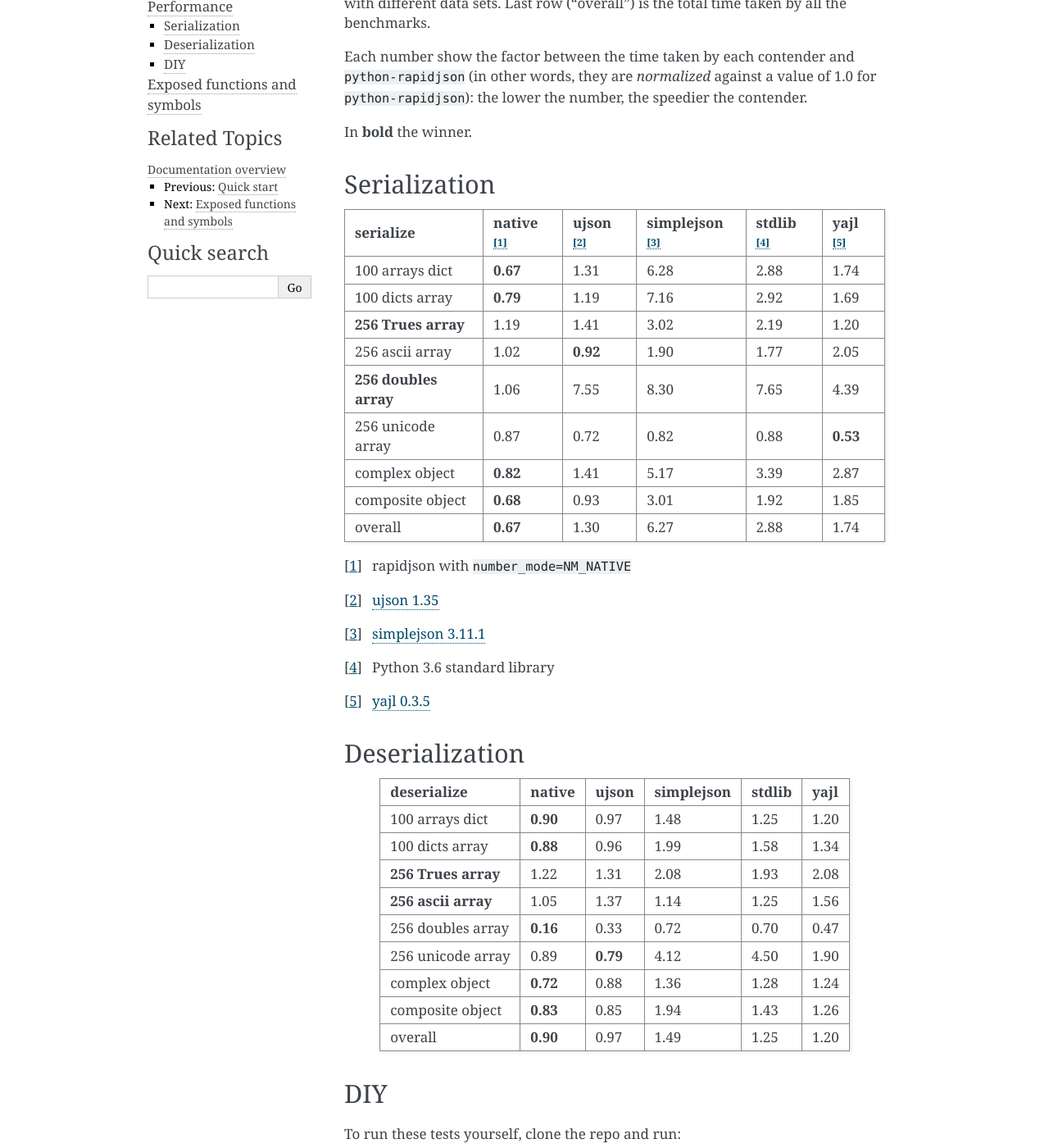
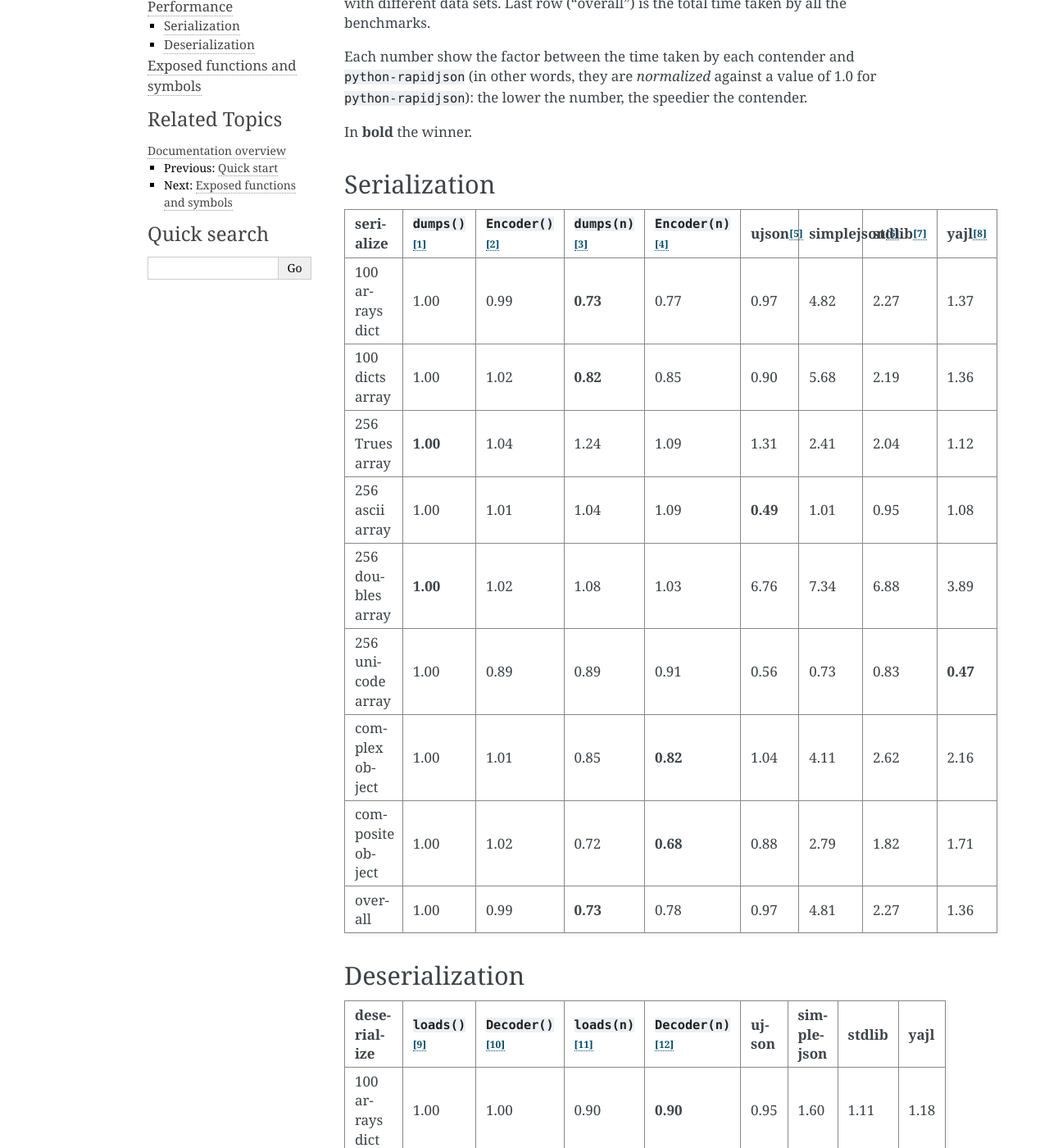
Before and after one commit to python-rapidjson/python-rapidjson, a Sphinx documentation site: the page built from docs/benchmarks.rst, in a window 1280 px wide and 1400 px high, scrolled down 203 px. Shown: the whole window at 82% size. Built offline with Sphinx 7.4.7, drawn with Linux system fonts in a browser that asks for light colours; some of the changed text lies outside the part shown.

Commit message:
Renew benchmarks tables

```diff
--- a/docs/benchmarks.rst
+++ b/docs/benchmarks.rst
@@ -18,61 +18,68 @@ In **bold** the winner.
 
 
 Serialization
--------------
+~~~~~~~~~~~~~
 
-+-----------------------+-----------------+-----------------+-----------------+-----------------+-----------------+
-|       serialize       |   native [1]_   |   ujson [2]_    | simplejson [3]_ |   stdlib [4]_   |    yajl [5]_    |
-+=======================+=================+=================+=================+=================+=================+
-|    100 arrays dict    |    **0.67**     |      1.31       |      6.28       |      2.88       |      1.74       |
-+-----------------------+-----------------+-----------------+-----------------+-----------------+-----------------+
-|    100 dicts array    |    **0.79**     |      1.19       |      7.16       |      2.92       |      1.69       |
-+-----------------------+-----------------+-----------------+-----------------+-----------------+-----------------+
-|  **256 Trues array**  |      1.19       |      1.41       |      3.02       |      2.19       |      1.20       |
-+-----------------------+-----------------+-----------------+-----------------+-----------------+-----------------+
-|    256 ascii array    |      1.02       |    **0.92**     |      1.90       |      1.77       |      2.05       |
-+-----------------------+-----------------+-----------------+-----------------+-----------------+-----------------+
-| **256 doubles array** |      1.06       |      7.55       |      8.30       |      7.65       |      4.39       |
-+-----------------------+-----------------+-----------------+-----------------+-----------------+-----------------+
-|   256 unicode array   |      0.87       |      0.72       |      0.82       |      0.88       |    **0.53**     |
-+-----------------------+-----------------+-----------------+-----------------+-----------------+-----------------+
-|    complex object     |    **0.82**     |      1.41       |      5.17       |      3.39       |      2.87       |
-+-----------------------+-----------------+-----------------+-----------------+-----------------+-----------------+
-|   composite object    |    **0.68**     |      0.93       |      3.01       |      1.92       |      1.85       |
-+-----------------------+-----------------+-----------------+-----------------+-----------------+-----------------+
-|        overall        |    **0.67**     |      1.30       |      6.27       |      2.88       |      1.74       |
-+-----------------------+-----------------+-----------------+-----------------+-----------------+-----------------+
-
-.. [1] rapidjson with ``number_mode=NM_NATIVE``
-.. [2] `ujson 1.35 <https://pypi.python.org/pypi/ujson/1.35>`__
-.. [3] `simplejson 3.11.1 <https://pypi.python.org/pypi/simplejson/3.11.1>`__
-.. [4] Python 3.6 standard library
-.. [5] `yajl 0.3.5 <https://pypi.python.org/pypi/yajl/0.3.5>`__
++-----------------------+----------------------+----------------------+----------------------+----------------------+----------------------+----------------------+----------------------+----------------------+
+|       serialize       |  ``dumps()``\ [1]_   | ``Encoder()``\ [2]_  |  ``dumps(n)``\ [3]_  | ``Encoder(n)``\ [4]_ |     ujson\ [5]_      |   simplejson\ [6]_   |     stdlib\ [7]_     |      yajl\ [8]_      |
++=======================+======================+======================+======================+======================+======================+======================+======================+======================+
+|    100 arrays dict    |         1.00         |         0.99         |       **0.73**       |         0.77         |         0.97         |         4.82         |         2.27         |         1.37         |
++-----------------------+----------------------+----------------------+----------------------+----------------------+----------------------+----------------------+----------------------+----------------------+
+|    100 dicts array    |         1.00         |         1.02         |       **0.82**       |         0.85         |         0.90         |         5.68         |         2.19         |         1.36         |
++-----------------------+----------------------+----------------------+----------------------+----------------------+----------------------+----------------------+----------------------+----------------------+
+|    256 Trues array    |       **1.00**       |         1.04         |         1.24         |         1.09         |         1.31         |         2.41         |         2.04         |         1.12         |
++-----------------------+----------------------+----------------------+----------------------+----------------------+----------------------+----------------------+----------------------+----------------------+
+|    256 ascii array    |         1.00         |         1.01         |         1.04         |         1.09         |       **0.49**       |         1.01         |         0.95         |         1.08         |
++-----------------------+----------------------+----------------------+----------------------+----------------------+----------------------+----------------------+----------------------+----------------------+
+|   256 doubles array   |       **1.00**       |         1.02         |         1.08         |         1.03         |         6.76         |         7.34         |         6.88         |         3.89         |
++-----------------------+----------------------+----------------------+----------------------+----------------------+----------------------+----------------------+----------------------+----------------------+
+|   256 unicode array   |         1.00         |         0.89         |         0.89         |         0.91         |         0.56         |         0.73         |         0.83         |       **0.47**       |
++-----------------------+----------------------+----------------------+----------------------+----------------------+----------------------+----------------------+----------------------+----------------------+
+|    complex object     |         1.00         |         1.01         |         0.85         |       **0.82**       |         1.04         |         4.11         |         2.62         |         2.16         |
++-----------------------+----------------------+----------------------+----------------------+----------------------+----------------------+----------------------+----------------------+----------------------+
+|   composite object    |         1.00         |         1.02         |         0.72         |       **0.68**       |         0.88         |         2.79         |         1.82         |         1.71         |
++-----------------------+----------------------+----------------------+----------------------+----------------------+----------------------+----------------------+----------------------+----------------------+
+|        overall        |         1.00         |         0.99         |       **0.73**       |         0.78         |         0.97         |         4.81         |         2.27         |         1.36         |
++-----------------------+----------------------+----------------------+----------------------+----------------------+----------------------+----------------------+----------------------+----------------------+
 
 
 Deserialization
----------------
+~~~~~~~~~~~~~~~
 
-+-----------------------+------------+------------+------------+------------+------------+
-|      deserialize      |   native   |   ujson    | simplejson |   stdlib   |    yajl    |
-+=======================+============+============+============+============+============+
-|    100 arrays dict    |  **0.90**  |    0.97    |    1.48    |    1.25    |    1.20    |
-+-----------------------+------------+------------+------------+------------+------------+
-|    100 dicts array    |  **0.88**  |    0.96    |    1.99    |    1.58    |    1.34    |
-+-----------------------+------------+------------+------------+------------+------------+
-|  **256 Trues array**  |    1.22    |    1.31    |    2.08    |    1.93    |    2.08    |
-+-----------------------+------------+------------+------------+------------+------------+
-|  **256 ascii array**  |    1.05    |    1.37    |    1.14    |    1.25    |    1.56    |
-+-----------------------+------------+------------+------------+------------+------------+
-|   256 doubles array   |  **0.16**  |    0.33    |    0.72    |    0.70    |    0.47    |
-+-----------------------+------------+------------+------------+------------+------------+
-|   256 unicode array   |    0.89    |  **0.79**  |    4.12    |    4.50    |    1.90    |
-+-----------------------+------------+------------+------------+------------+------------+
-|    complex object     |  **0.72**  |    0.88    |    1.36    |    1.28    |    1.24    |
-+-----------------------+------------+------------+------------+------------+------------+
-|   composite object    |  **0.83**  |    0.85    |    1.94    |    1.43    |    1.26    |
-+-----------------------+------------+------------+------------+------------+------------+
-|        overall        |  **0.90**  |    0.97    |    1.49    |    1.25    |    1.20    |
-+-----------------------+------------+------------+------------+------------+------------+
++-----------------------+-----------------------+-----------------------+-----------------------+-----------------------+-----------------------+-----------------------+-----------------------+-----------------------+
+|      deserialize      |   ``loads()``\ [9]_   | ``Decoder()``\ [10]_  |  ``loads(n)``\ [11]_  | ``Decoder(n)``\ [12]_ |         ujson         |      simplejson       |        stdlib         |         yajl          |
++=======================+=======================+=======================+=======================+=======================+=======================+=======================+=======================+=======================+
+|    100 arrays dict    |         1.00          |         1.00          |         0.90          |       **0.90**        |         0.95          |         1.60          |         1.11          |         1.18          |
++-----------------------+-----------------------+-----------------------+-----------------------+-----------------------+-----------------------+-----------------------+-----------------------+-----------------------+
+|    100 dicts array    |         1.00          |         1.04          |         0.86          |       **0.86**        |         0.94          |         2.00          |         1.43          |         1.27          |
++-----------------------+-----------------------+-----------------------+-----------------------+-----------------------+-----------------------+-----------------------+-----------------------+-----------------------+
+|    256 Trues array    |       **1.00**        |         1.16          |         1.10          |         1.12          |         1.20          |         1.95          |         1.90          |         1.89          |
++-----------------------+-----------------------+-----------------------+-----------------------+-----------------------+-----------------------+-----------------------+-----------------------+-----------------------+
+|    256 ascii array    |       **1.00**        |         1.02          |         1.02          |         1.02          |         1.39          |         1.14          |         1.25          |         1.62          |
++-----------------------+-----------------------+-----------------------+-----------------------+-----------------------+-----------------------+-----------------------+-----------------------+-----------------------+
+|   256 doubles array   |         1.00          |         0.90          |       **0.16**        |         0.16          |         0.39          |         0.86          |         0.83          |         0.42          |
++-----------------------+-----------------------+-----------------------+-----------------------+-----------------------+-----------------------+-----------------------+-----------------------+-----------------------+
+|   256 unicode array   |       **1.00**        |         1.01          |         1.01          |         1.00          |         1.02          |         5.14          |         5.34          |         2.40          |
++-----------------------+-----------------------+-----------------------+-----------------------+-----------------------+-----------------------+-----------------------+-----------------------+-----------------------+
+|    complex object     |         1.00          |         1.01          |       **0.73**        |         0.73          |         0.88          |         1.60          |         1.14          |         1.20          |
++-----------------------+-----------------------+-----------------------+-----------------------+-----------------------+-----------------------+-----------------------+-----------------------+-----------------------+
+|   composite object    |         1.00          |         1.02          |       **0.81**        |         0.81          |         0.85          |         1.97          |         1.42          |         1.26          |
++-----------------------+-----------------------+-----------------------+-----------------------+-----------------------+-----------------------+-----------------------+-----------------------+-----------------------+
+|        overall        |         1.00          |         1.00          |         0.90          |       **0.90**        |         0.95          |         1.61          |         1.12          |         1.18          |
++-----------------------+-----------------------+-----------------------+-----------------------+-----------------------+-----------------------+-----------------------+-----------------------+-----------------------+
+
+.. [1] ``rapidjson.dumps()``
+.. [2] ``rapidjson.Encoder()``
+.. [3] ``rapidjson.dumps(number_mode=NM_NATIVE)``
+.. [4] ``rapidjson.Encoder(number_mode=NM_NATIVE)``
+.. [5] `ujson 1.35 <https://pypi.python.org/pypi/ujson/1.35>`__
+.. [6] `simplejson 3.11.1 <https://pypi.python.org/pypi/simplejson/3.11.1>`__
+.. [7] Python 3.6.2 standard library ``json``
+.. [8] `yajl 0.3.5 <https://pypi.python.org/pypi/yajl/0.3.5>`__
+.. [9] ``rapidjson.loads()``
+.. [10] ``rapidjson.Decoder()``
+.. [11] ``rapidjson.loads(number_mode=NM_NATIVE)``
+.. [12] ``rapidjson.Decoder(number_mode=NM_NATIVE)``
 
 
 DIY
```
Also changed, not shown: README.rst (+56 -48 lines).
